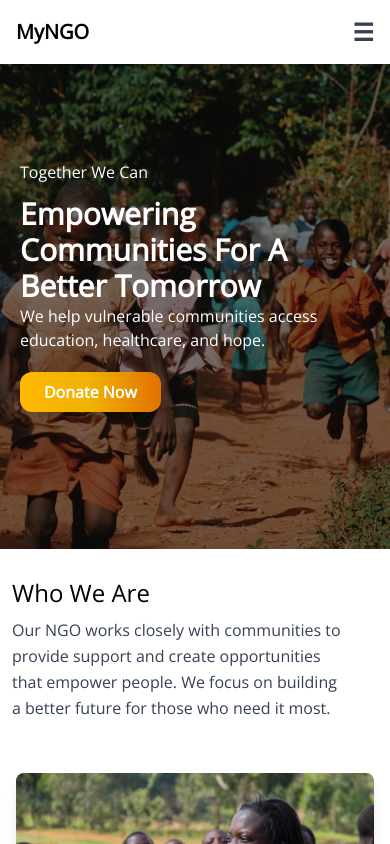
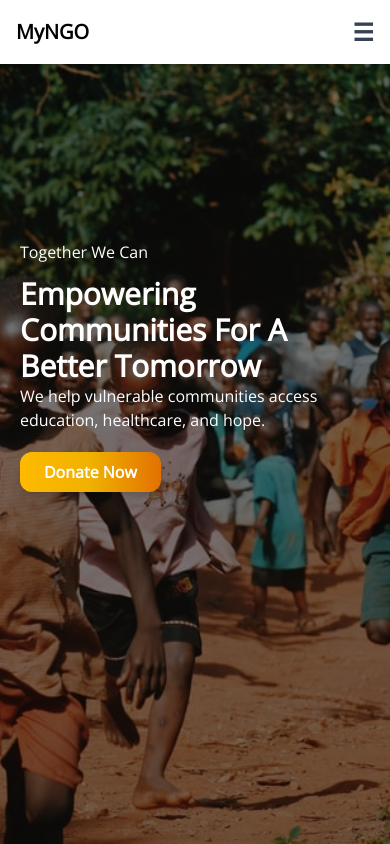
Before and after one commit to dariusjackony/NG0-site, a React (Vite) app: page / in a window 390 px wide. Shown: the top 844 px of the page. Built offline with nearby package versions, Linux system fonts and the light colour scheme.

Commit message:
Update:..

```diff
--- a/src/components/Button.jsx
+++ b/src/components/Button.jsx
@@ -1,7 +1,7 @@
 
 export function Button( {children} ) {
     return(
-        <button className="bg-gradient-to-r from-amber-400 via-yellow-500 to-amber-600 text-white px-6 py-2 rounded-xl font-semibold shadow-md hover:shadow-lg transition">
+        <button className="bg-gradient-to-r cursor-pointer from-amber-400 via-yellow-500 to-amber-600 text-white px-6 py-2 rounded-xl font-semibold shadow-md hover:shadow-lg transition">
               {children}
         </button>
     )
--- a/src/components/Hero.jsx
+++ b/src/components/Hero.jsx
@@ -8,13 +8,13 @@ export default function Hero() {
       setShow(true);
    }, [])
     return(
-        <section className="flex  text-left h-[65vh] relative bg-cover bg-center
+        <section className="flex  text-left min-h-screen relative bg-cover bg-center
          lg:h-[100vh] md:h-[55vh]
         "
           style={{backgroundImage: `url(${BgPic})`}}
         >
              <div className="absolute inset-0 bg-black/50"></div>
-              <div className="z-10 text-white px-5 pt-40 md:pt-50 lg:pl-15">
+              <div className="z-10 text-white px-5 pt-60 md:pt-50 lg:pl-15">
                  <p className={`mb-1 md:text-lg lg:text-base lg:text-xl transition-all duration-700 ${
                   show ? "translate-x-0 opacity-100" : "translate-x-20 opacity-0"
                  }`}>Together We Can</p>
```
